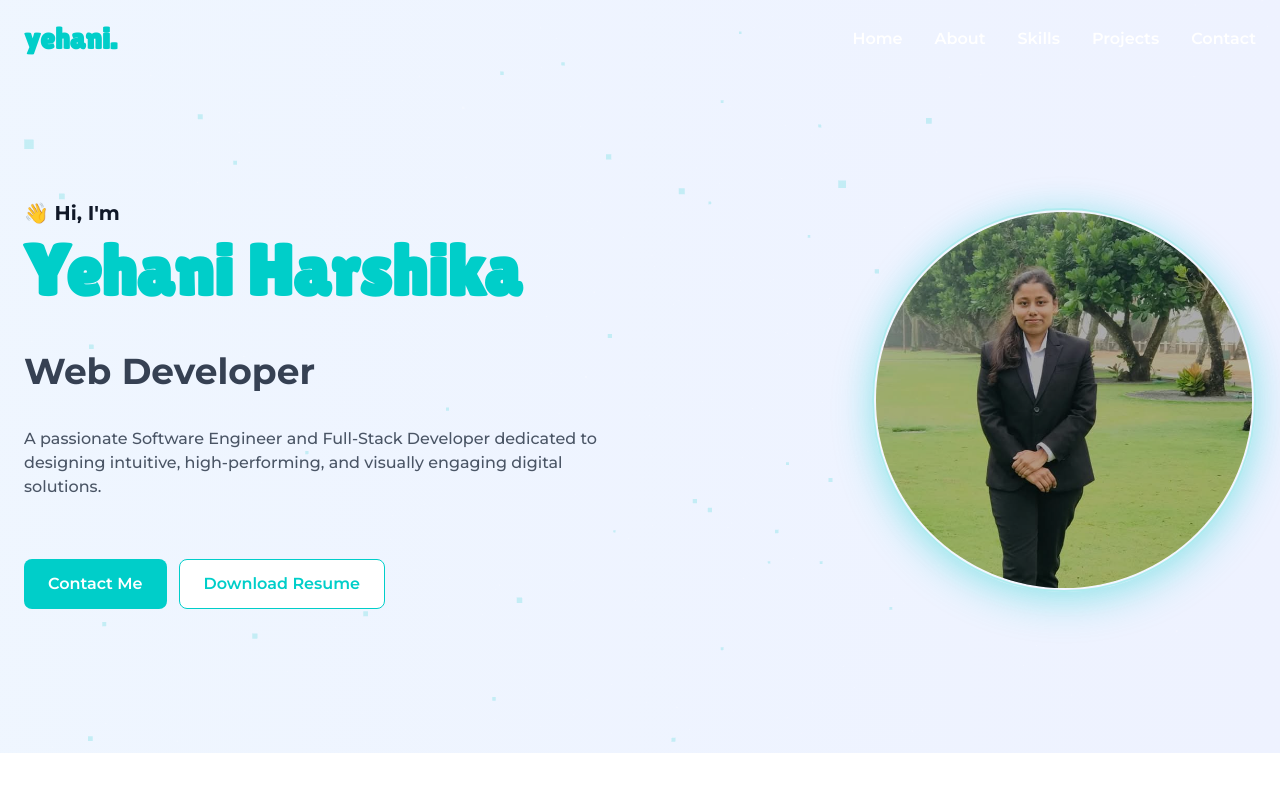
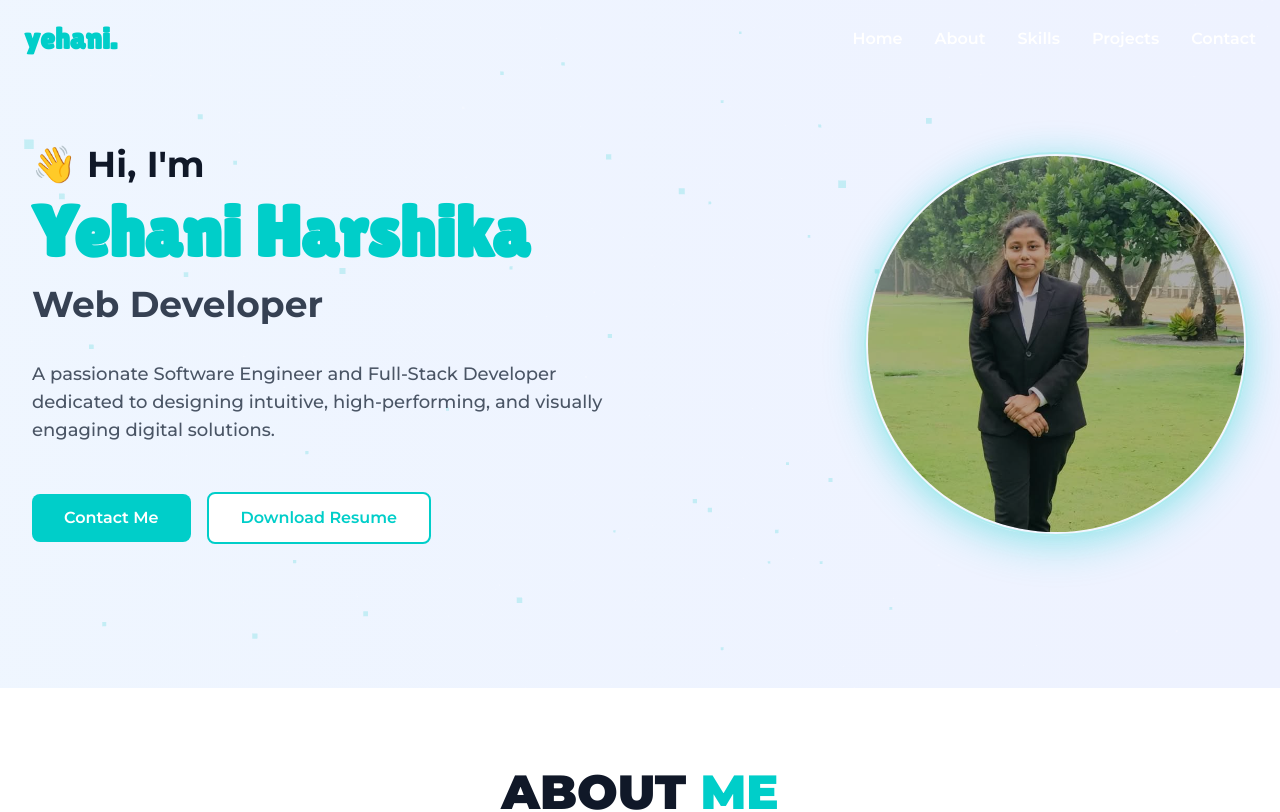
Before and after one commit to yehaniharshika/portfolio-react, a React (Vite) app: page / in a window 1280 px wide. Shown: the top 812 px of the page. Built offline with nearby package versions, Linux system fonts and the light colour scheme.

Commit message:
completed

```diff
--- a/src/App.tsx
+++ b/src/App.tsx
@@ -1,13 +1,12 @@
-import {HeroPage} from "./section/HeroPage.tsx";
 import {Skills} from "./section/Skills.tsx";
 import {NavBar} from "./components/NavBar.tsx";
 import {Contact} from "./section/Contact.tsx";
-
 import {Projects} from "./section/Projects.tsx";
 import {About} from "./section/About.tsx";
 import {Education} from "./section/Education.tsx";
 import Experience from "./section/Experience.tsx";
 import Footer from "./section/Footer.tsx";
+import HeroPage from "./section/HeroPage.tsx";
 
 function App() {
 
--- a/src/section/HeroPage.tsx
+++ b/src/section/HeroPage.tsx
@@ -1,10 +1,9 @@
-import { useEffect, useRef, useState } from 'react';
-import { motion } from 'framer-motion';
-import * as THREE from 'three';
-import profileImage from '../assets/photo.jpg';
+import { useEffect, useRef, useState } from "react";
+import * as THREE from "three";
+import profileImage from "../assets/photo.jpg";
 
 const StarfieldBackground = () => {
-  const canvasRef = useRef<HTMLCanvasElement>(null);
+  const canvasRef = useRef(null);
 
   useEffect(() => {
     if (!canvasRef.current) return;
@@ -34,7 +33,7 @@ const StarfieldBackground = () => {
       positions[i] = (Math.random() - 0.5) * 20;
     }
     starsGeometry.setAttribute(
-      'position',
+      "position",
       new THREE.BufferAttribute(positions, 3)
     );
     const starsMaterial = new THREE.PointsMaterial({
@@ -55,7 +54,7 @@ const StarfieldBackground = () => {
       particlePositions[i] = (Math.random() - 0.5) * 15;
     }
     particlesGeometry.setAttribute(
-      'position',
+      "position",
       new THREE.BufferAttribute(particlePositions, 3)
     );
     const particlesMaterial = new THREE.PointsMaterial({
@@ -71,11 +70,15 @@ const StarfieldBackground = () => {
     let mouseX = 0;
     let mouseY = 0;
 
-    const handleMouseMove = (e: MouseEvent) => {
+    interface MouseMoveHandler {
+      (e: MouseEvent): void;
+    }
+
+    const handleMouseMove: MouseMoveHandler = (e: MouseEvent): void => {
       mouseX = (e.clientX / window.innerWidth) * 2 - 1;
       mouseY = -(e.clientY / window.innerHeight) * 2 + 1;
     };
-    window.addEventListener('mousemove', handleMouseMove);
+    window.addEventListener("mousemove", handleMouseMove);
 
     const animate = () => {
       requestAnimationFrame(animate);
@@ -94,11 +97,11 @@ const StarfieldBackground = () => {
       camera.updateProjectionMatrix();
       renderer.setSize(window.innerWidth, window.innerHeight);
     };
-    window.addEventListener('resize', handleResize);
+    window.addEventListener("resize", handleResize);
 
     return () => {
-      window.removeEventListener('mousemove', handleMouseMove);
-      window.removeEventListener('resize', handleResize);
+      window.removeEventListener("mousemove", handleMouseMove);
+      window.removeEventListener("resize", handleResize);
       renderer.dispose();
     };
   }, []);
@@ -114,53 +117,45 @@ const StarfieldBackground = () => {
 
 const ProfileImageWithEffects = () => {
   return (
-    <div className="relative w-72 h-72 md:w-96 md:h-96" style={{ marginTop: '30px' }}>
+    <div className="relative w-64 h-64 md:w-72 md:h-72 lg:w-96 lg:h-96 mt-8 md:mt-0">
       {/* Pulsing glow rings */}
       <div className="absolute inset-0 flex items-center justify-center">
         <div
           className="absolute w-full h-full rounded-full border-2 border-[#00cec9] opacity-20 animate-pulse"
           style={{
-            animationDuration: '3s',
-            boxShadow: '0 0 30px rgba(0, 206, 201, 0.3)'
+            animationDuration: "3s",
+            boxShadow: "0 0 30px rgba(0, 206, 201, 0.3)",
           }}
         />
       </div>
 
       {/* Profile Image Container */}
-      <motion.div
+      <div
         className="relative w-full h-full rounded-full overflow-hidden shadow-2xl group"
         style={{
-          border: '4px solid rgba(255, 255, 255, 0.3)',
-          boxShadow: '0 10px 40px rgba(0, 206, 201, 0.3)'
+          border: "4px solid rgba(255, 255, 255, 0.3)",
+          boxShadow: "0 10px 40px rgba(0, 206, 201, 0.3)",
         }}
-        whileHover={{
-          scale: 1.05,
-        }}
-        transition={{ duration: 0.3, ease: "easeOut" }}
       >
         {/* Dark overlay */}
         <div className="absolute inset-0 bg-black opacity-30 group-hover:opacity-40 transition-opacity duration-300" />
 
         {/* Profile Image */}
-        <motion.img
+        <img
+          className="w-full h-full bg-gradient-to-br from-cyan-400 to-blue-500 flex items-center justify-center"
           src={profileImage}
           alt="Yehani Harshika"
-          className="w-full h-full object-cover"
-          whileHover={{ scale: 1.1 }}
-          transition={{ duration: 0.3 }}
+          style={{ objectFit: "cover" }}
         />
-      </motion.div>
+      </div>
     </div>
   );
 };
 
 const TypingAnimation = () => {
-  const titles = [
-    'Full Stack Developer',
-    'Web Developer'
-  ];
+  const titles = ["Full Stack Developer", "Web Developer"];
 
-  const [currentTitle, setCurrentTitle] = useState('');
+  const [currentTitle, setCurrentTitle] = useState("");
   const [currentIndex, setCurrentIndex] = useState(0);
   const [isDeleting, setIsDeleting] = useState(false);
   const [charIndex, setCharIndex] = useState(0);
@@ -191,7 +186,7 @@ const TypingAnimation = () => {
     }, typingSpeed);
 
     return () => clearTimeout(timer);
-  }, [charIndex, isDeleting, currentIndex, titles]);
+  }, [charIndex, isDeleting, currentIndex]);
 
   return (
     <span className="inline-block relative">
@@ -201,7 +196,7 @@ const TypingAnimation = () => {
   );
 };
 
-export const HeroPage = () => {
+export default function HeroPage() {
   return (
     <>
       <style>{`
@@ -217,97 +212,83 @@ export const HeroPage = () => {
 
       <section
         id="home"
-        className="relative w-full bg-gradient-to-r from-blue-50 to-indigo-50 dark:from-gray-800 dark:to-gray-900 pt-20 pb-20 md:pt-24 md:pb-36 overflow-hidden"
+        className="relative w-full bg-gradient-to-r from-blue-50 to-indigo-50 dark:from-gray-800 dark:to-gray-900 pt-20 pb-20 md:pb-24 lg:pb-36 overflow-hidden"
       >
         {/* Starfield Background */}
         <StarfieldBackground />
 
-        <div className="container mx-auto px-4 md:px-6 pt-16 flex flex-col md:flex-row items-center justify-between relative z-10">
-          <motion.div
-            className="md:w-1/2 text-center md:text-left mb-10 md:mb-0"
-            initial={{ opacity: 0, y: 50 }}
-            animate={{ opacity: 1, y: 0 }}
-            transition={{ duration: 0.8, ease: "easeOut" }}
-          >
-            <h1 className="text-xl md:text-5xl lg:text-6xl font-bold text-gray-900 dark:text-white leading-tight">
+        <div className="container mx-auto px-4 md:px-6 lg:px-8 pt-8 md:pt-16 flex flex-col md:flex-row items-center justify-between gap-8 md:gap-6 lg:gap-12 relative z-10">
+          {/* Text Content */}
+          <div className="w-full  text-center md:text-left">
+            <h1 className="text-xl md:text-4xl lg:text-6xl font-bold text-gray-900 dark:text-white leading-tight">
               <span
-                className="text-lg md:text-3xl lg:text-4xl"
-                style={{ fontSize: "20px", fontFamily: 'Montserrat, sans-serif' }}
+                className="text-lg md:text-2xl lg:text-4xl block mb-2"
+                style={{ fontFamily: "Montserrat, sans-serif" }}
               >
                 👋 Hi, I'm
               </span>
-              <br />
-              <motion.span
-                className="text-5xl md:text-6xl lg:text-7xl"
-                style={{ fontFamily: "'Lilita One', sans-serif", color: "#00cec9" }}
-                initial={{ opacity: 0 }}
-                animate={{ opacity: 1 }}
-                transition={{ duration: 1.2, delay: 0.3 }}
+
+              <span
+                className="text-5xl md:text-5xl lg:text-7xl block my-3"
+                style={{
+                  fontFamily: "'Lilita One', sans-serif",
+                  color: "#00cec9",
+                }}
               >
                 Yehani Harshika
-              </motion.span>
-              <br />
+              </span>
+
               <span
-                className="text-[26px] md:text-3xl lg:text-4xl text-gray-700 dark:text-gray-300 mt-10 block"
-                style={{ fontFamily: 'Montserrat, sans-serif', minHeight: '3rem' }}
+                className="text-2xl md:text-3xl lg:text-4xl text-gray-700 dark:text-gray-300 block mt-4"
+                style={{
+                  fontFamily: "Montserrat, sans-serif",
+                  minHeight: "3rem",
+                }}
               >
                 <TypingAnimation />
               </span>
             </h1>
 
             <p
-              className="mt-7 text-[16px] sm:text-base text-gray-600 dark:text-gray-300"
+              className="mt-6 md:mt-7 text-sm md:text-base lg:text-lg text-gray-600 dark:text-gray-300 max-w-xl mx-auto md:mx-0"
               style={{
-                fontFamily: 'Montserrat, sans-serif',
+                fontFamily: "Montserrat, sans-serif",
                 fontWeight: "500",
-                maxWidth: "700px",
-                backgroundColor: "transparent"
+                backgroundColor: "transparent",
               }}
             >
-              A passionate Software Engineer and Full-Stack Developer dedicated to designing intuitive,
-              high-performing, and visually engaging digital solutions.
+              A passionate Software Engineer and Full-Stack Developer dedicated
+              to designing intuitive, high-performing, and visually engaging
+              digital solutions.
             </p>
 
-            <motion.div
-              className="mt-6 flex flex-row gap-3 justify-center md:justify-start"
-              initial={{ opacity: 0, y: 20 }}
-              animate={{ opacity: 1, y: 0 }}
-              transition={{ duration: 0.8, delay: 0.5 }}
-              style={{ marginTop: "60px" }}
-            >
-              <motion.button
-                whileHover={{ scale: 1.05 }}
-                whileTap={{ scale: 0.95 }}
+            <div className="mt-8 md:mt-10 lg:mt-12 flex flex-row flex-wrap gap-4 justify-center md:justify-start items-center">
+              <button
                 onClick={() =>
-                  document.getElementById("contact")?.scrollIntoView({
-                    behavior: "smooth",
-                  })
+                  document
+                    .getElementById("contact")
+                    ?.scrollIntoView({ behavior: "smooth" })
                 }
-                className="px-4 sm:px-6 py-2 sm:py-3 text-white font-medium rounded-lg hover:bg-indigo-700 dark:bg-indigo-500 dark:hover:bg-indigo-600 transition-colors text-[14px] sm:text-base"
-                style={{
-                  fontFamily: 'Montserrat, sans-serif',
-                  backgroundColor: "#00cec9",
-                  fontWeight: "600",
-                  cursor: "pointer"
-                }}
+                className="px-6 md:px-8 py-3 bg-[#00cec9] text-white font-semibold rounded-lg hover:bg-opacity-90 transition-all text-sm md:text-base whitespace-nowrap min-w-[140px]"
+                style={{ fontFamily: "Montserrat, sans-serif" }}
               >
                 Contact Me
-              </motion.button>
-              <motion.button
-                whileHover={{ scale: 1.05 }}
-                whileTap={{ scale: 0.95 }}
-                className="px-4 sm:px-6 py-2 sm:py-3 bg-white dark:bg-gray-800 text-[#00cec9] dark:text-[#00cec9] font-medium rounded-lg border border-[#00cec9] dark:border-[#00cec9] hover:bg-gray-50 dark:hover:bg-gray-700 transition-colors text-[14px] sm:text-base"
-                style={{ fontFamily: 'Montserrat, sans-serif', fontWeight: "600", cursor: "pointer" }}
+              </button>
+              <button
+                className="px-6 md:px-8 py-3 bg-white dark:bg-gray-800 text-[#00cec9] font-semibold rounded-lg border-2 border-[#00cec9] hover:bg-gray-50 dark:hover:bg-gray-700 transition-all text-sm md:text-base whitespace-nowrap min-w-[140px]"
+                style={{ fontFamily: "Montserrat, sans-serif" }}
               >
                 Download Resume
-              </motion.button>
-            </motion.div>
+              </button>
+            </div>
+          </div>
 
-          </motion.div>
-
-          <ProfileImageWithEffects />
+          {/* Profile Image */}
+          <div className="w-full md:w-1/2 flex justify-center md:justify-end">
+            <ProfileImageWithEffects />
+          </div>
         </div>
       </section>
     </>
   );
-};
+}
```
